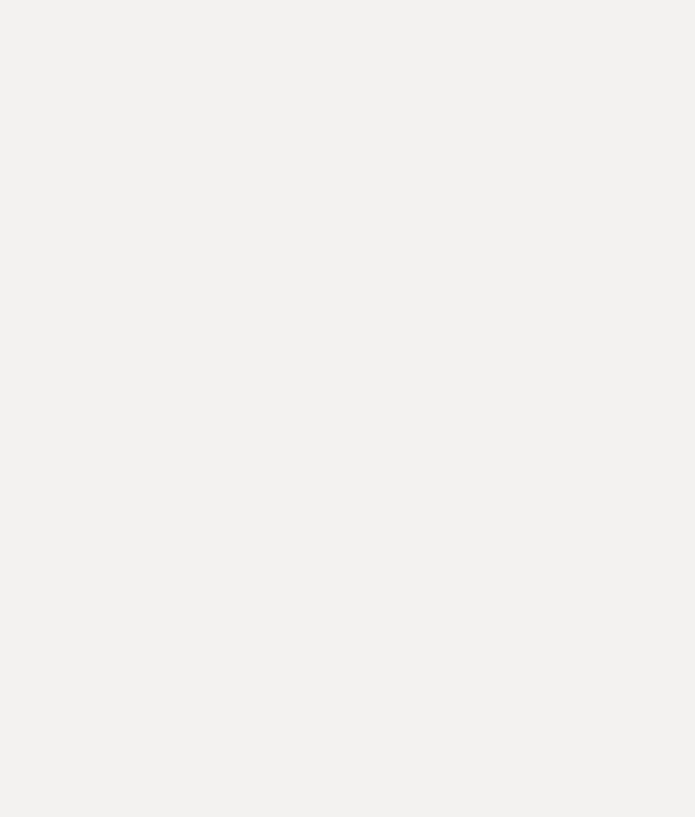
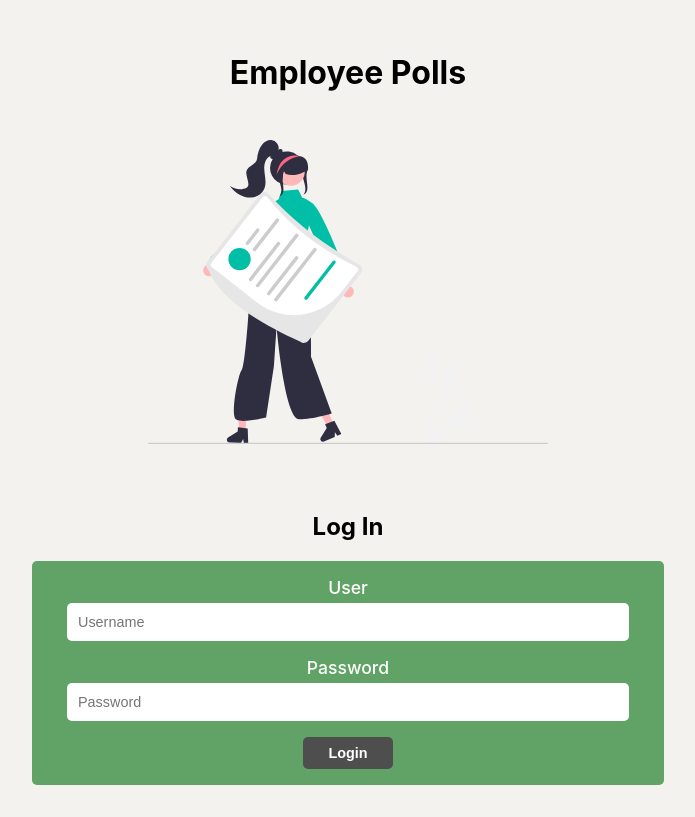
Before and after one commit to youssef1405/Employee-Polls, a React (Create React App) app: page /login in a window 1280 px wide. Before the commit this address had no page. Shown: the whole page, without its empty margins (292-987 px from the left). Built offline with nearby package versions, Linux system fonts and the light colour scheme.

Commit message:
add error page and fix some login issues

```diff
--- a/src/App.js
+++ b/src/App.js
@@ -2,6 +2,8 @@ import { useEffect } from 'react';
 import { useDispatch } from 'react-redux';
 import { BrowserRouter, Routes, Route } from 'react-router-dom';
 import { loadPolls, getUsers } from './store';
+import { ToastContainer } from 'react-toastify';
+import 'react-toastify/dist/ReactToastify.css';
 
 import {
   SharedLayout,
@@ -10,6 +12,7 @@ import {
   Leaderboard,
   NewPoll,
   OpenedPoll,
+  Error,
 } from './pages';
 
 function App() {
@@ -22,14 +25,16 @@ function App() {
   return (
     <BrowserRouter>
       <Routes>
+        <Route path='/login' element={<Login />} />
         <Route path='/' element={<SharedLayout />}>
-          <Route index element={<Login />} />
-          <Route path='/home' element={<Home />} />
+          <Route index element={<Home />} />
           <Route path='leaderboard' element={<Leaderboard />} />
           <Route path='new-poll' element={<NewPoll />} />
           <Route path='questions/:questionId' element={<OpenedPoll />} />
+          <Route path='*' element={<Error />} />
         </Route>
       </Routes>
+      <ToastContainer position='top-center' />
     </BrowserRouter>
   );
 }
--- a/src/assests/wrappers/LoginForm.js
+++ b/src/assests/wrappers/LoginForm.js
@@ -32,6 +32,7 @@ const Wrapper = styled.main`
     color: #fff;
     margin-bottom: 0.3rem;
     font-weight: 500;
+    font-size: 1.1rem;
   }
 
   input {
--- a/src/components/Navbar.js
+++ b/src/components/Navbar.js
@@ -14,7 +14,7 @@ const Navbar = () => {
       <ul>
         <div>
           <li>
-            <Link to='/home'>
+            <Link to='/'>
               <FaHome /> Home
             </Link>
           </li>
--- /dev/null
+++ b/src/pages/Error.js
@@ -0,0 +1,29 @@
+import error from '../assests/images/404.svg';
+import styled from 'styled-components';
+
+const Error = () => {
+  return (
+    <Wrapper>
+      <img src={error} alt="page can't be found" />
+      <h2>Ohh! Page not found</h2>
+      <p>we can't seem to find the page you are looking for!</p>
+    </Wrapper>
+  );
+};
+
+const Wrapper = styled.div`
+  width: 50%;
+  margin: 0 auto;
+  display: flex;
+  flex-direction: column;
+  align-items: center;
+  color: #4e4e4e;
+
+  img {
+    width: 100%;
+    max-width: 700px;
+    margin-bottom: 1rem;
+  }
+`;
+
+export default Error;
--- a/src/pages/Home.js
+++ b/src/pages/Home.js
@@ -2,6 +2,7 @@ import { useEffect } from 'react';
 import { useSelector } from 'react-redux';
 import { useNavigate } from 'react-router-dom';
 import { PollsList } from '../components';
+import { toast } from 'react-toastify';
 
 const Home = () => {
   const naviagte = useNavigate();
@@ -26,6 +27,7 @@ const Home = () => {
   useEffect(() => {
     if (!currentUser) {
       naviagte('/login');
+      // toast.warn('Please sign in first!');
       return;
     }
   });
--- a/src/pages/Login.js
+++ b/src/pages/Login.js
@@ -4,6 +4,7 @@ import { setCurrentUser } from '../store';
 import { useState } from 'react';
 import { useSelector, useDispatch } from 'react-redux';
 import { useNavigate } from 'react-router-dom';
+import { toast } from 'react-toastify';
 
 const Login = () => {
   const [username, setUsername] = useState('');
@@ -20,8 +21,12 @@ const Login = () => {
       const user = users[username].id;
       const avatarURL = users[username].avatarURL;
       dispatch(setCurrentUser({ user, avatarURL }));
-      navigate('/home');
+      navigate('/');
+      return;
     }
+    setUsername('');
+    setPassword('');
+    toast.error('Username or password is invalid. Please try again!');
   };
 
   return (
--- a/src/pages/NewPoll.js
+++ b/src/pages/NewPoll.js
@@ -1,8 +1,9 @@
 import styled from 'styled-components';
 import { useDispatch, useSelector } from 'react-redux';
-import { useState } from 'react';
+import { useState, useEffect } from 'react';
 import { savePoll, addPoll } from '../store';
 import { useNavigate } from 'react-router-dom';
+import { toast } from 'react-toastify';
 
 const NewPoll = () => {
   const dispatch = useDispatch();
@@ -20,8 +21,16 @@ const NewPoll = () => {
     dispatch(savePoll({ author, optionOneText, optionTwoText }));
     console.log(id);
     dispatch(addPoll(id));
-    naviagte('/home');
+    naviagte('/');
   };
+
+  useEffect(() => {
+    if (!author) {
+      naviagte('/');
+      toast.warn('Please sign in first!');
+      return;
+    }
+  });
 
   return (
     <Wrapper>
--- a/src/pages/index.js
+++ b/src/pages/index.js
@@ -4,5 +4,6 @@ import NewPoll from './NewPoll';
 import Login from './Login';
 import SharedLayout from './SharedLayout';
 import OpenedPoll from './OpenedPoll';
+import Error from './Error';
 
-export { Home, Leaderboard, NewPoll, Login, SharedLayout, OpenedPoll };
+export { Home, Leaderboard, NewPoll, Login, SharedLayout, OpenedPoll, Error };
```
Also changed, not shown: src/assests/wrappers/Error.js (added).
